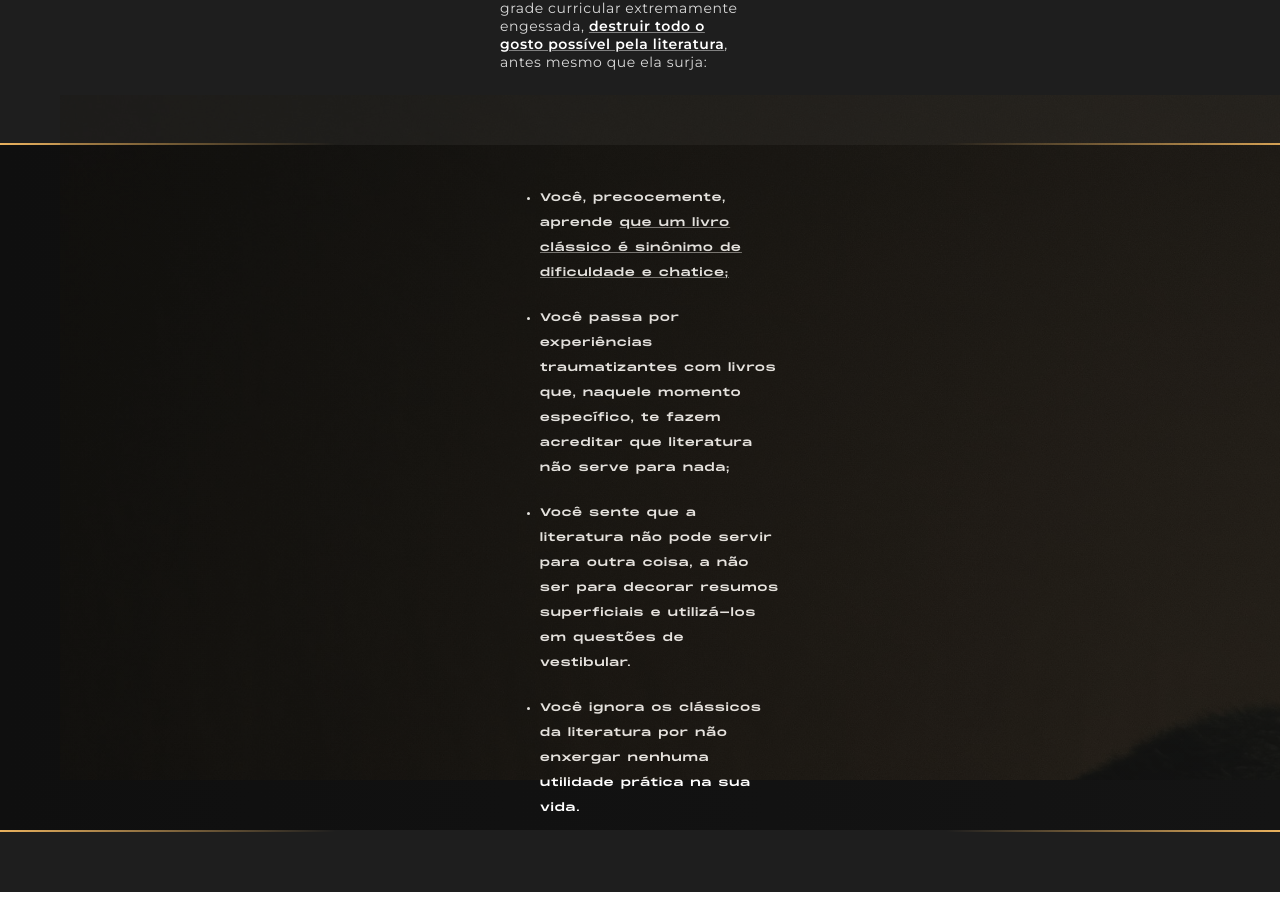
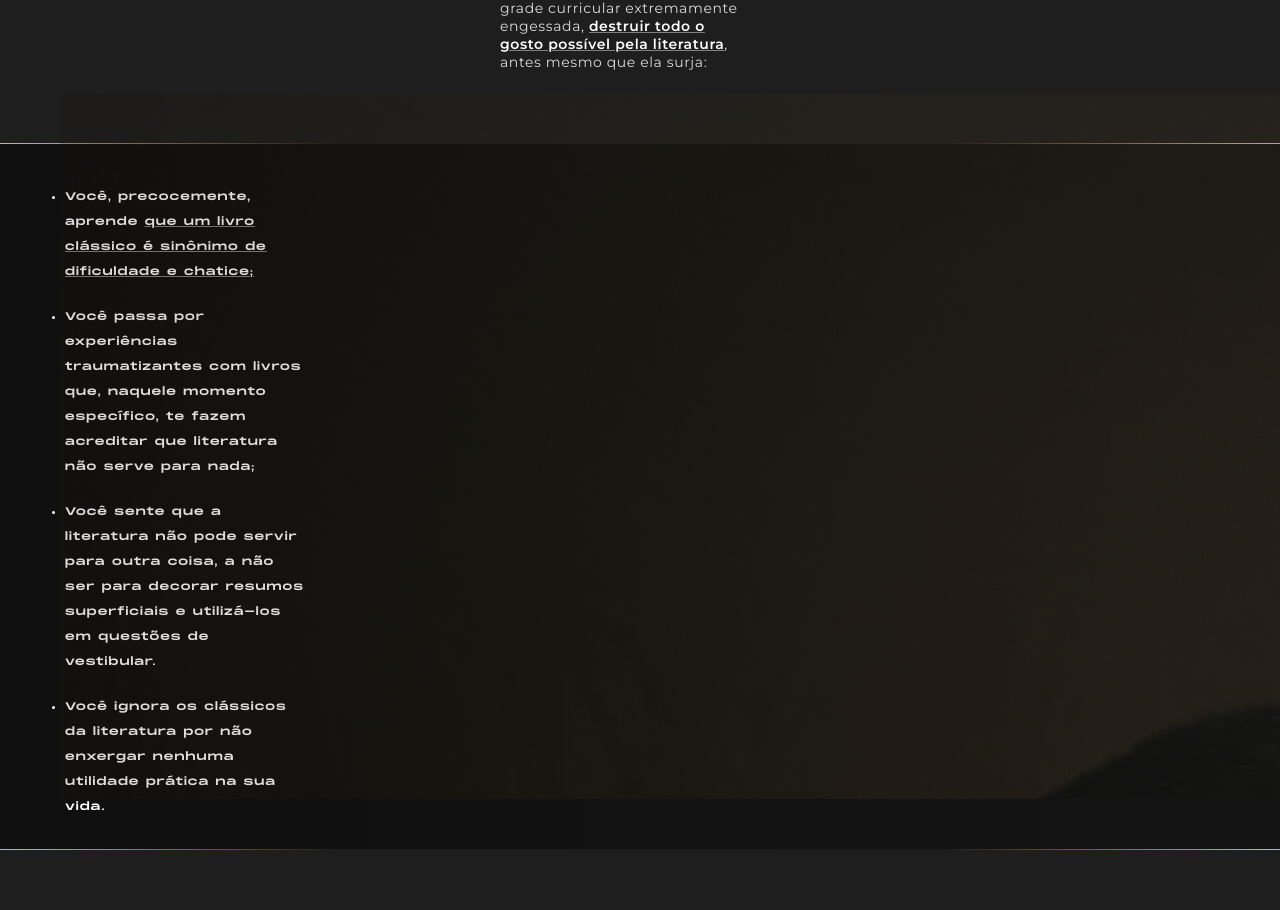
Before and after one commit to MatheusLasserre/matheus-araujo-website, a Next.js app: page /redescobrindo-os-classicos in a window 1280 px wide. Shown: the part 1654-2564 px from the top of the page. Built offline with nearby package versions, Linux system fonts and the light colour scheme.

Commit message:
Bloco 3 feito. Começando bloco 4

```diff
--- a/styles/Bloco2.module.css
+++ b/styles/Bloco2.module.css
@@ -100,7 +100,7 @@ background-position-x: 10rem ; */
 }
 
 .divider {
-    height: 0.2rem;
+    height: 0.1rem;
     width: 100%;
     background-image: linear-gradient(270deg, #EAB25E 0%, rgba(234, 178, 94, 0) 26.08%, rgba(234, 178, 94, 0) 73.76%, #EAB25E 100.13%);
 
--- a/styles/Bloco3.module.css
+++ b/styles/Bloco3.module.css
@@ -22,6 +22,8 @@
 .bloco3Wrap {
     width: 28rem;
     margin: auto;
+    margin-left: 2.5rem;
+    padding-bottom: 2rem;
 }
 
 .listText {
@@ -46,7 +48,7 @@
 }
 
 .divider {
-    height: 0.2rem;
+    height: 0.1rem;
     width: 100%;
     background-image: linear-gradient(270deg, #EAB25E 0%, rgba(234, 178, 94, 0) 26.08%, rgba(234, 178, 94, 0) 73.76%, #EAB25E 100.13%);
 
```
